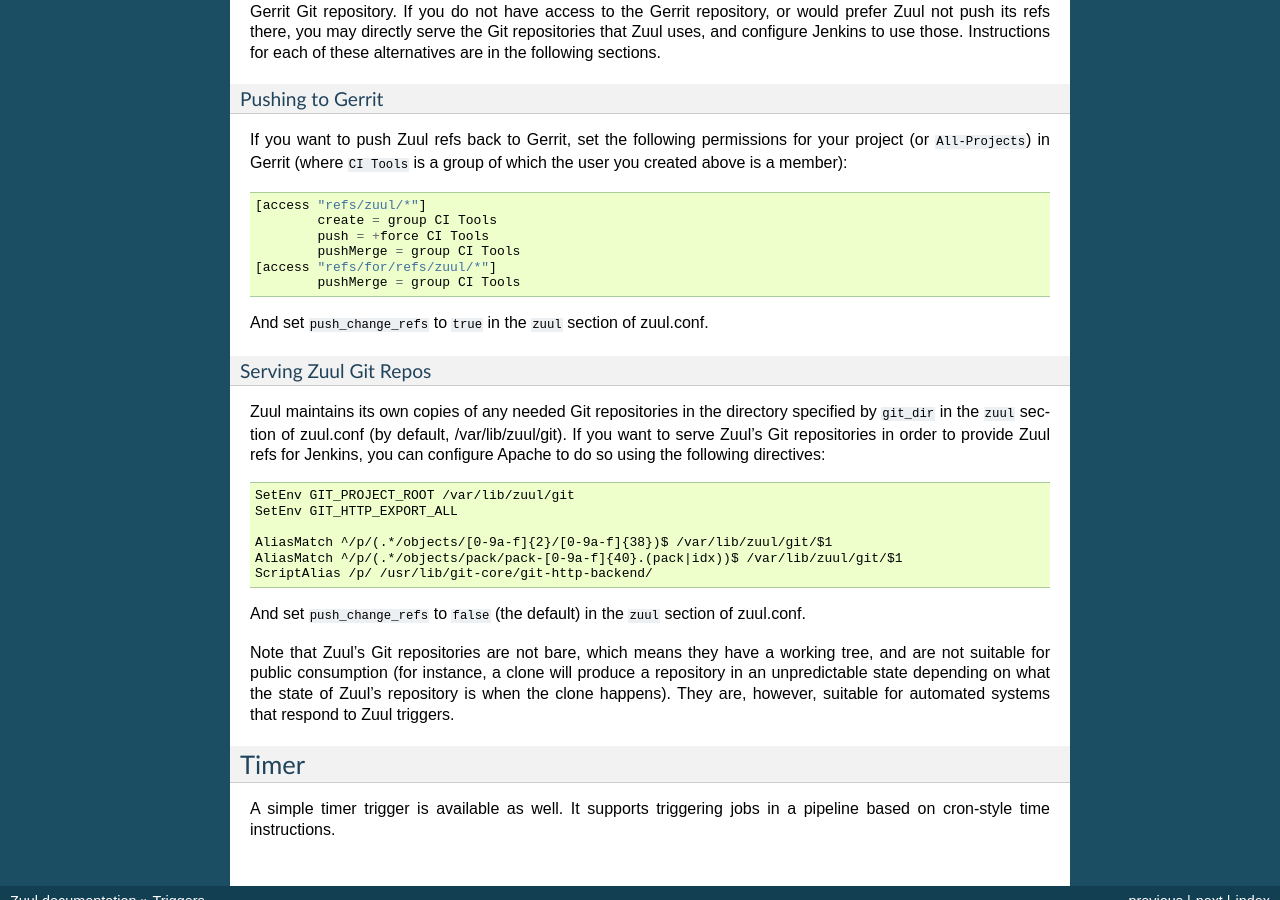
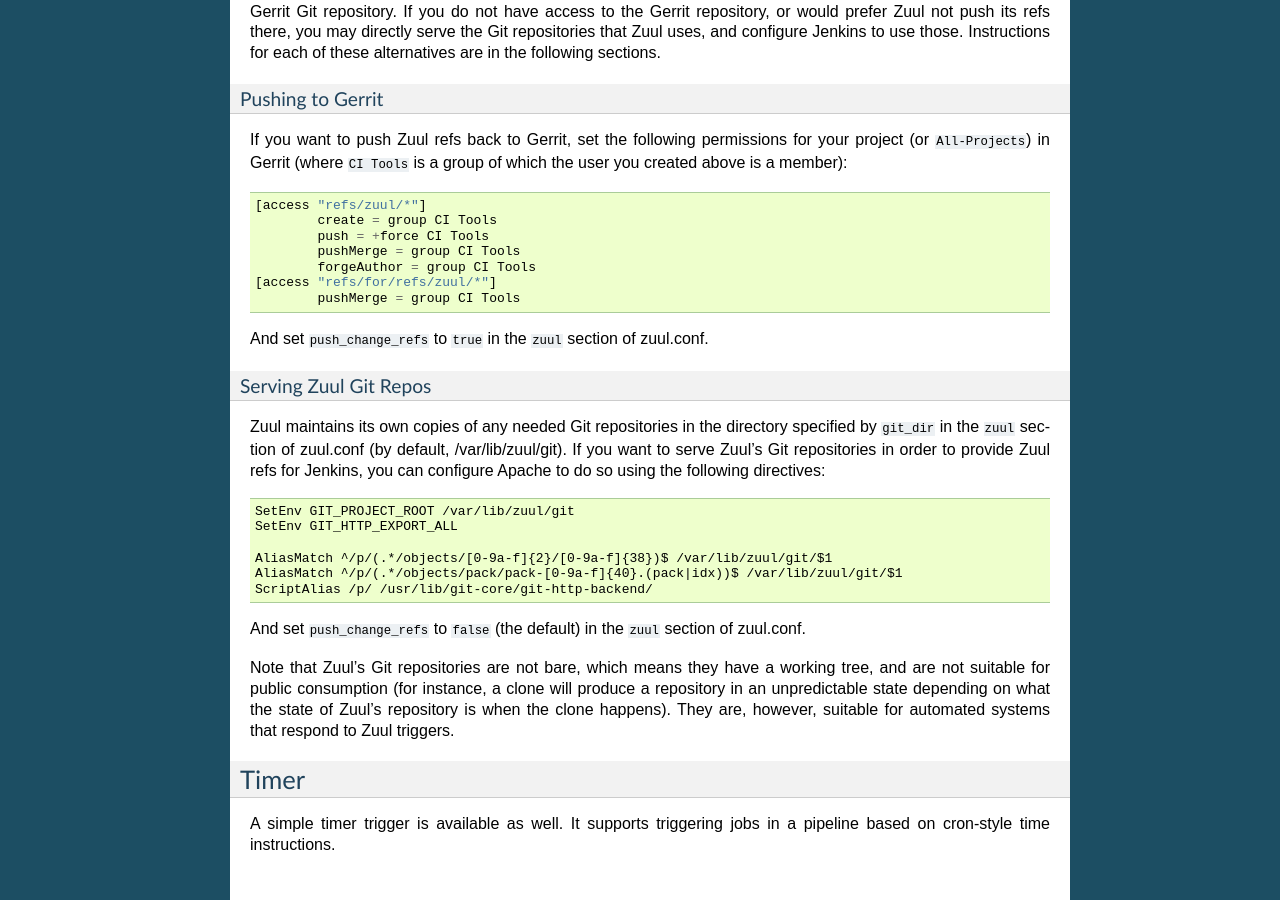
Before and after one commit to openstack-infra/zuul, a Sphinx documentation site: the page built from doc/source/triggers.rst, in a window 1280 px wide and 900 px high, scrolled down 817 px. Built offline with Sphinx 7.4.7, drawn with Linux system fonts in a browser that asks for light colours.

Commit message:
add forge author identity privilege to support pushing refs to gerrit
without forge author identity privilege, zuul will fail to push
refs/zuul/master/**** to gerrit because zuul git user is different
from the commit's author. Therefore, update the documentation.

Fixes bug: 1226877

Change-Id: I3f59f03e28578e61a748e6f33a25a5707f433a1b

```diff
--- a/doc/source/triggers.rst
+++ b/doc/source/triggers.rst
@@ -69,6 +69,7 @@
             create = group CI Tools
             push = +force CI Tools
             pushMerge = group CI Tools
+            forgeAuthor = group CI Tools
     [access "refs/for/refs/zuul/*"]
             pushMerge = group CI Tools
 
```
